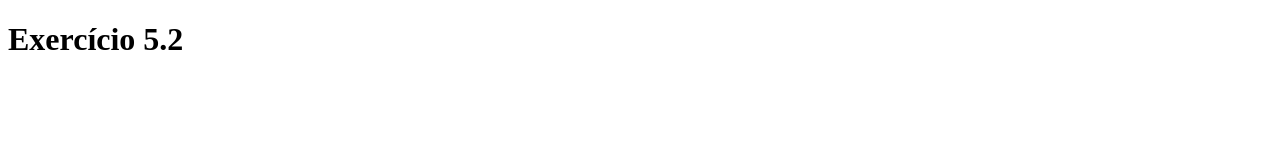
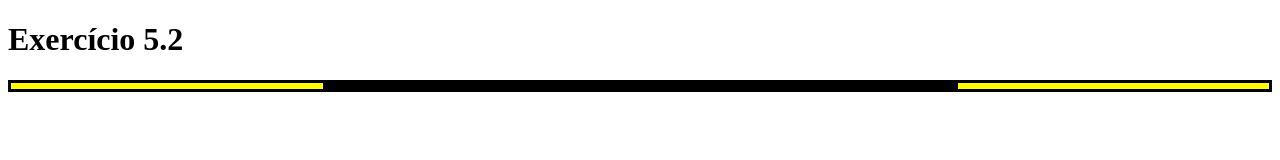
Before and after one commit to camiloLelis/trybe-exercises-, a plain HTML site: page exercises/5_2/index.html in a window 1280 px wide. Drawn offline with Linux system fonts and the light colour scheme.

Commit message:
exercicio bloco 5.2 requi.2 e 3

```diff
--- a/exercises/5_2/index.html
+++ b/exercises/5_2/index.html
@@ -54,13 +54,26 @@
         text-align: center;
       }
     </style>
+    <div c></div>
   </head>
   <body>
     <script>
       // COLOQUE SEU CÓDIGO AQUI
       document.body.innerHTML = "<h1>Exercício 5.2 </h1>";
+      //document.body.innerHTML = "<div ></div>".class = "f";
+
+      //olhei o gabarito exercicio 2;
+
+     let element = document.createElement('div');
+      element.className = 'main-content';
+      document.body.appendChild(element);
 
 
+     //exercicio 3;
+
+     let elemnt3 = document.createElement('div');
+     elemnt3.className = 'center-content';
+     element.appendChild(elemnt3);
 
 
     </script>
```
